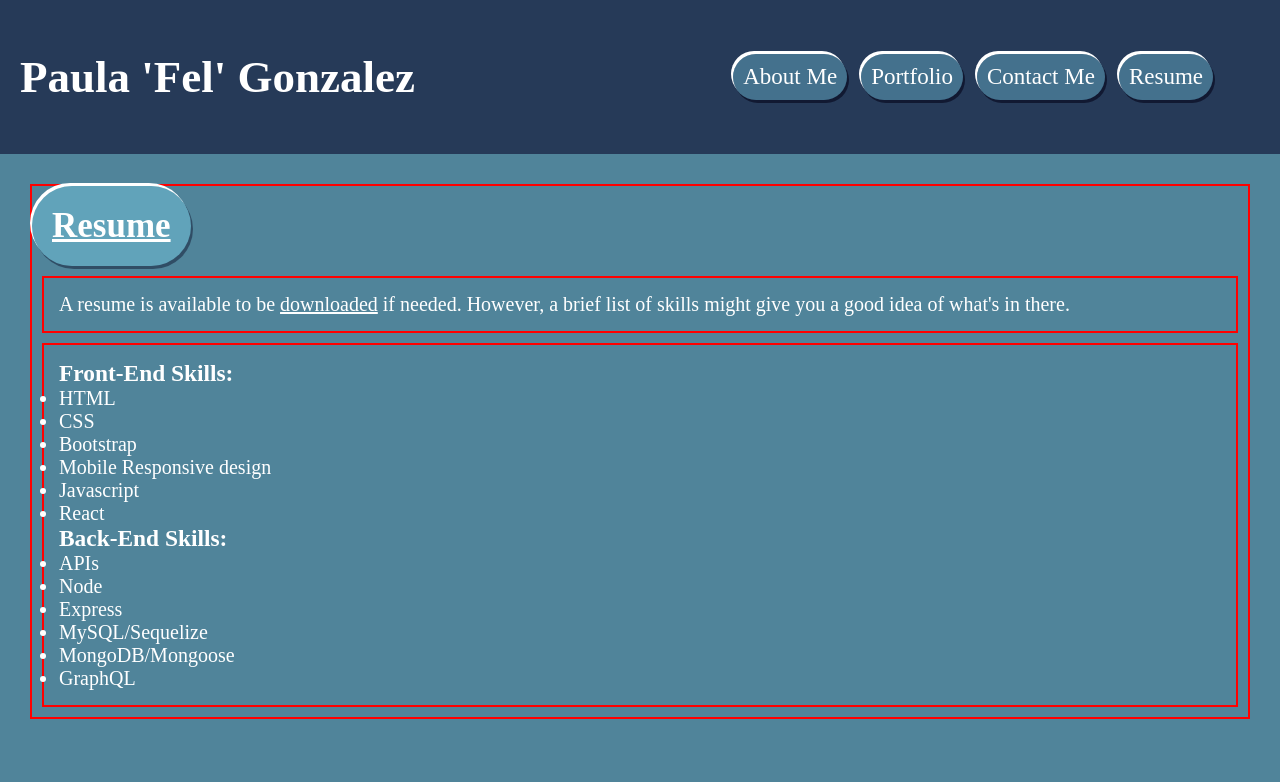
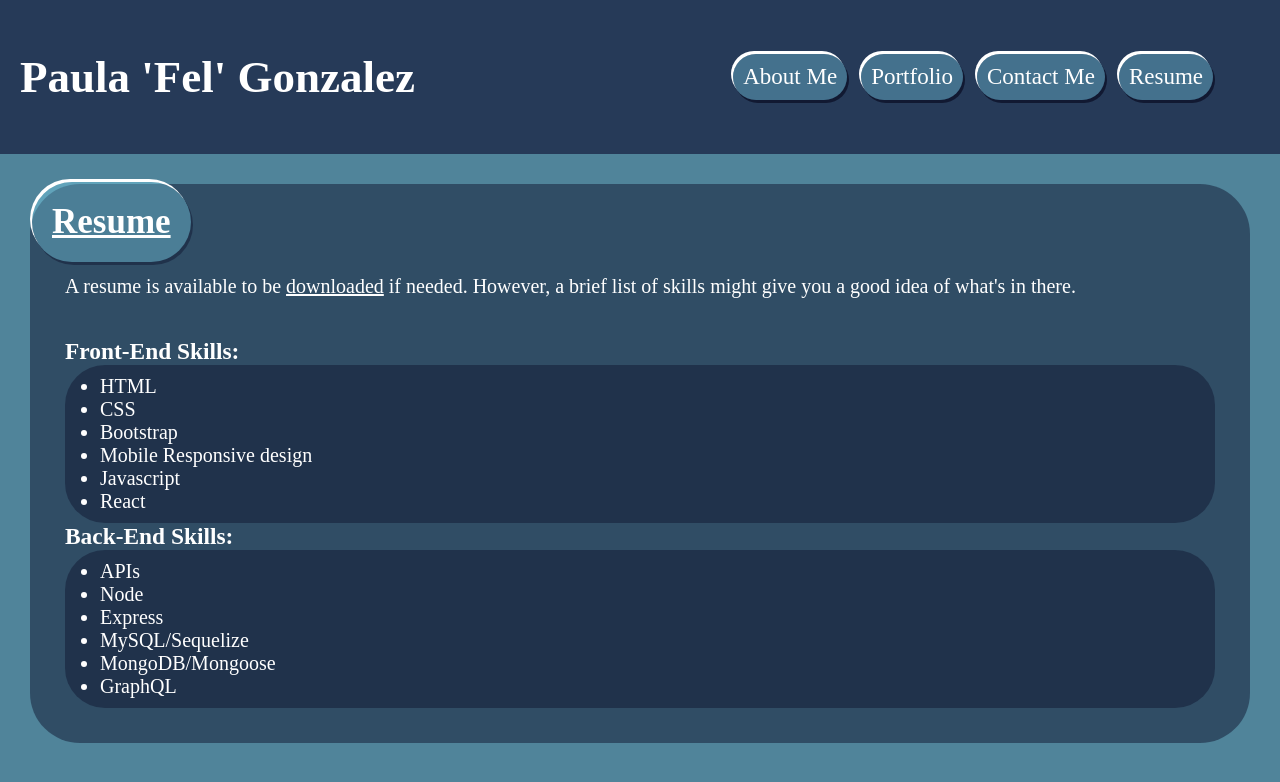
Before and after one commit to gonz951/Fels-Portfolio, a React (Vite) app: page /resume in a window 1280 px wide. Shown: the top 782 px of the page. Built offline with nearby package versions, Linux system fonts and the light colour scheme.

Commit message:
added class for form styling

```diff
--- a/src/components/styles/pages.css
+++ b/src/components/styles/pages.css
@@ -1,11 +1,15 @@
 .card {
     margin: 30px;
-    border: 2px red solid;
+    padding: 10px;
+    /* border: 2px red solid; */
+    background-color: #11193280;
+    border-radius: 50px;
     display: block;
     h2 {
         font-size: 35px;
         text-decoration: underline;
         padding: 20px;
+        margin: -12px -8px;
         /* border: 2px red solid; */
         /* bubble */
         background-color:  #84e4ff51;
@@ -14,16 +18,17 @@
         display: inline-block;
     }
     p {
-        border: 2px red solid;
+        /* border: 2px red solid; */
         margin: 10px;
         padding: 15px;
         font-size: 20px;
     }
 }
 
-.skills {
+.darker {
     padding: 10px 35px;
     background-color: #11193280;
+    border-radius: 40px;
 }
 
 .urchin {
@@ -34,3 +39,33 @@
     border-radius: 50%;
     border: 5px white dotted;
 }
+
+.contact {
+    display: flex;
+    flex-direction: column;
+    label {
+        font-size: 23px;
+        padding: 10px 2px;
+    }
+    input {
+        padding: 5px;
+        font-size: 17px;
+        color: #0b0b30;
+    }
+    textarea {
+        padding: 5px;
+        font-size: 17px;
+        color: #0b0b30;
+        height: 100px;
+        font-family: Arial, Helvetica, sans-serif;
+    }
+    button {
+        margin-top: 10px;
+        font-size: 20px;
+        border-radius: 30px;
+        padding: 10px;
+        width: 100px;
+        background-color: #1d2547;
+        font-family: 'Times New Roman', Times, serif;
+    }
+}
```
